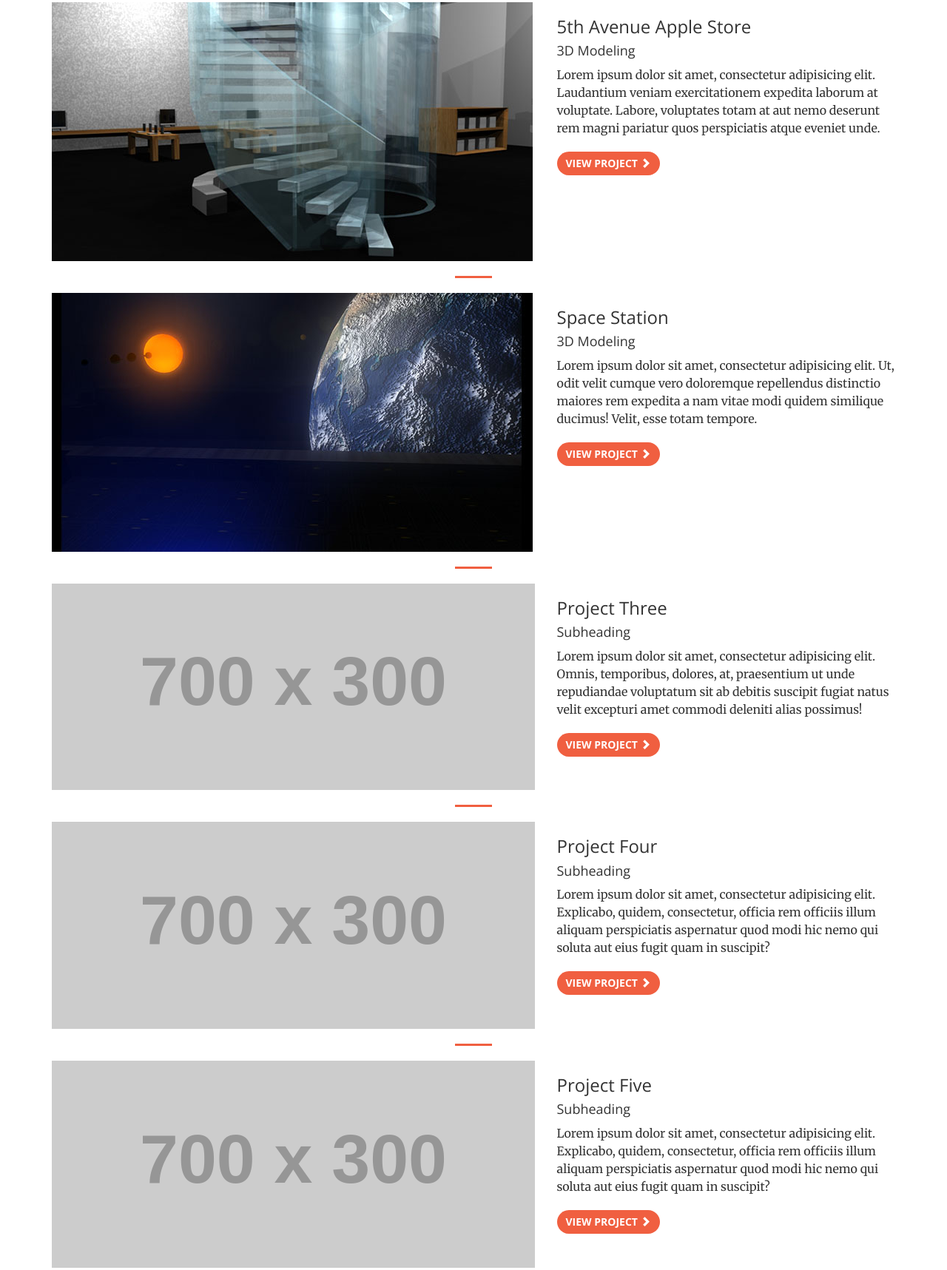
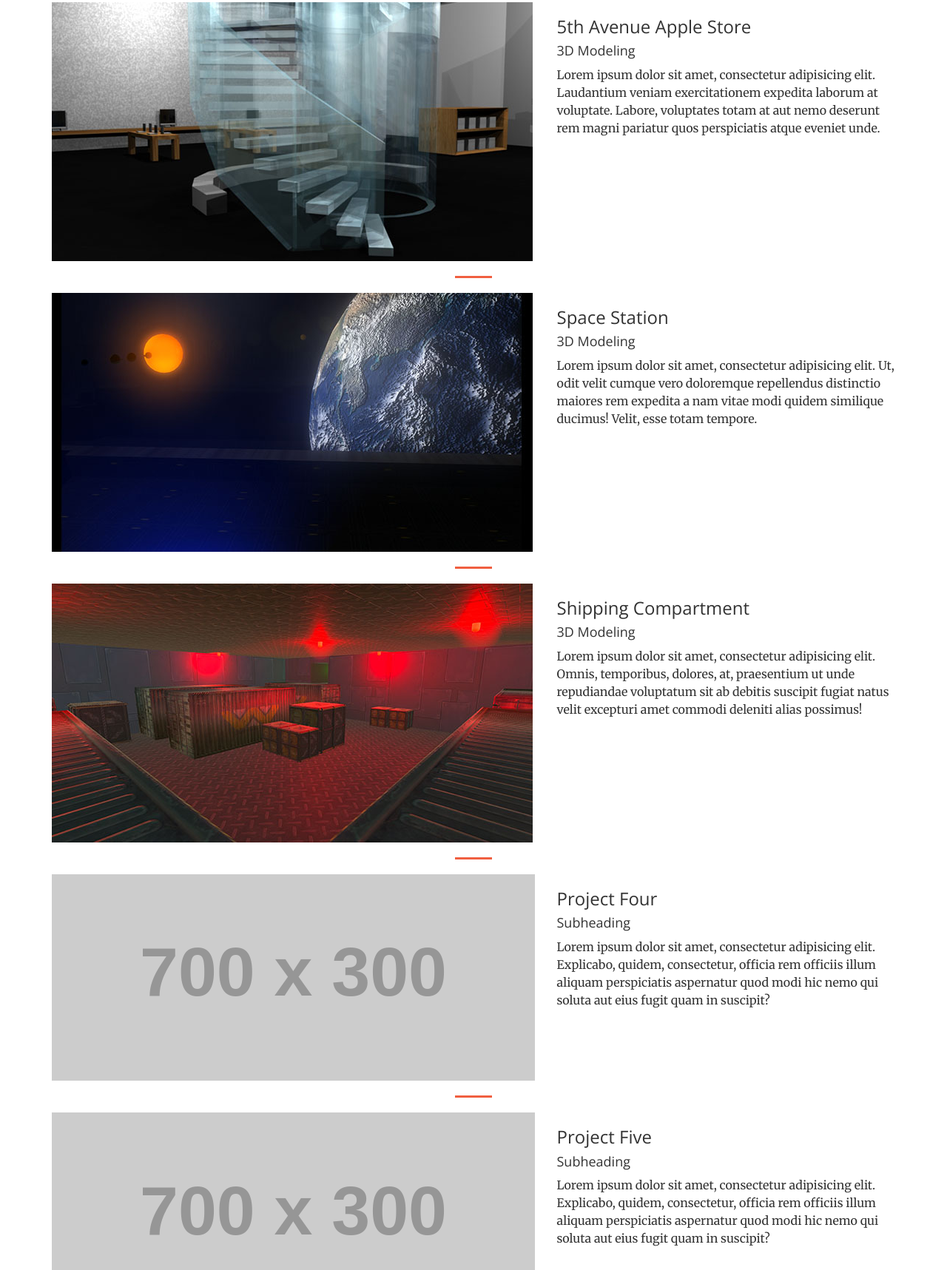
Before and after one commit to atompkin/atompkin.github.io, a website: page portfolio.html in a window 1280 px wide. Shown: the part 207-1924 px from the top of the page at 74% size. Drawn offline with nearby package versions, Linux system fonts and the light colour scheme; files that its build step writes are made by us from their sources; placeholder pictures from the web are drawn by us.

Commit message:
Added Project objective and a new Project

```diff
--- a/css/creative.css
+++ b/css/creative.css
@@ -69,6 +69,7 @@
   -moz-transition: all 0.35s;
   transition: all 0.35s;
 }
+
 .navbar-default .navbar-header .navbar-brand {
   color: #F05F40;
   font-family: 'Open Sans', 'Helvetica Neue', Arial, sans-serif;
--- a/portfolio.html
+++ b/portfolio.html
@@ -43,7 +43,7 @@
                 <button type="button" class="navbar-toggle collapsed" data-toggle="collapse" data-target="#bs-example-navbar-collapse-1">
                     <span class="sr-only">Toggle navigation</span> Menu <i class="fa fa-bars"></i>
                 </button>
-                <a class="navbar-brand page-scroll" href="#page-top">atompkin</a>
+                <a class="navbar-brand page-scroll" href="index.html">atompkin</a>
             </div>
 
             <!-- Collect the nav links, forms, and other content for toggling -->
@@ -93,7 +93,7 @@
                 <h3>5th Avenue Apple Store</h3>
                 <h4>3D Modeling</h4>
                 <p>Lorem ipsum dolor sit amet, consectetur adipisicing elit. Laudantium veniam exercitationem expedita laborum at voluptate. Labore, voluptates totam at aut nemo deserunt rem magni pariatur quos perspiciatis atque eveniet unde.</p>
-                <a class="btn btn-primary" href="#">View Project <span class="glyphicon glyphicon-chevron-right"></span></a>
+               <!-- <a class="btn btn-primary" href="#">View Project <span class="glyphicon glyphicon-chevron-right"></span></a> -->
             </div>
         </div>
         <!-- /.row -->
@@ -111,7 +111,7 @@
                 <h3>Space Station</h3>
                 <h4>3D Modeling</h4>
                 <p>Lorem ipsum dolor sit amet, consectetur adipisicing elit. Ut, odit velit cumque vero doloremque repellendus distinctio maiores rem expedita a nam vitae modi quidem similique ducimus! Velit, esse totam tempore.</p>
-                <a class="btn btn-primary" href="#">View Project <span class="glyphicon glyphicon-chevron-right"></span></a>
+             <!--   <a class="btn btn-primary" href="#">View Project <span class="glyphicon glyphicon-chevron-right"></span></a> -->
             </div>
         </div>
         <!-- /.row -->
@@ -122,14 +122,14 @@
         <div class="row">
             <div class="col-md-7">
                 <a href="#">
-                    <img class="img-responsive" src="http://placehold.it/700x300" alt="">
+                    <img class="img-responsive" src="img/portfolio/fullsize/Unity.jpg" alt="Space Ship Cargo hold with red lights and crates">
                 </a>
             </div>
             <div class="col-md-5">
-                <h3>Project Three</h3>
-                <h4>Subheading</h4>
+                <h3>Shipping Compartment</h3>
+                <h4>3D Modeling</h4>
                 <p>Lorem ipsum dolor sit amet, consectetur adipisicing elit. Omnis, temporibus, dolores, at, praesentium ut unde repudiandae voluptatum sit ab debitis suscipit fugiat natus velit excepturi amet commodi deleniti alias possimus!</p>
-                <a class="btn btn-primary" href="#">View Project <span class="glyphicon glyphicon-chevron-right"></span></a>
+             <!--   <a class="btn btn-primary" href="#">View Project <span class="glyphicon glyphicon-chevron-right"></span></a> -->
             </div>
         </div>
         <!-- /.row -->
@@ -148,7 +148,7 @@
                 <h3>Project Four</h3>
                 <h4>Subheading</h4>
                 <p>Lorem ipsum dolor sit amet, consectetur adipisicing elit. Explicabo, quidem, consectetur, officia rem officiis illum aliquam perspiciatis aspernatur quod modi hic nemo qui soluta aut eius fugit quam in suscipit?</p>
-                <a class="btn btn-primary" href="#">View Project <span class="glyphicon glyphicon-chevron-right"></span></a>
+           <!--     <a class="btn btn-primary" href="#">View Project <span class="glyphicon glyphicon-chevron-right"></span></a> -->
             </div>
         </div>
         <!-- /.row -->
@@ -168,7 +168,7 @@
                 <h3>Project Five</h3>
                 <h4>Subheading</h4>
                 <p>Lorem ipsum dolor sit amet, consectetur adipisicing elit. Explicabo, quidem, consectetur, officia rem officiis illum aliquam perspiciatis aspernatur quod modi hic nemo qui soluta aut eius fugit quam in suscipit?</p>
-                <a class="btn btn-primary" href="#">View Project <span class="glyphicon glyphicon-chevron-right"></span></a>
+            <!--    <a class="btn btn-primary" href="#">View Project <span class="glyphicon glyphicon-chevron-right"></span></a> -->
             </div>
         </div>
         <!-- /.row -->
@@ -186,7 +186,7 @@
                 <h3>N-Queens</h3>
                 <h4>Programming</h4>
                 <p>Lorem ipsum dolor sit amet, consectetur adipisicing elit. Aliquid, quo, minima, inventore voluptatum saepe quos nostrum provident ex quisquam hic odio repellendus atque porro distinctio quae id laboriosam facilis dolorum.</p>
-                <a class="btn btn-primary" href="#">View Project <span class="glyphicon glyphicon-chevron-right"></span></a>
+           <!--     <a class="btn btn-primary" href="#">View Project <span class="glyphicon glyphicon-chevron-right"></span></a> -->
             </div>
         </div>
         <!-- /.row -->
```
Also changed, not shown: index.html (+5 -5 lines), img/portfolio/fullsize/Unity.jpg (added), img/portfolio/thumbnails/Unity.jpg (added).
